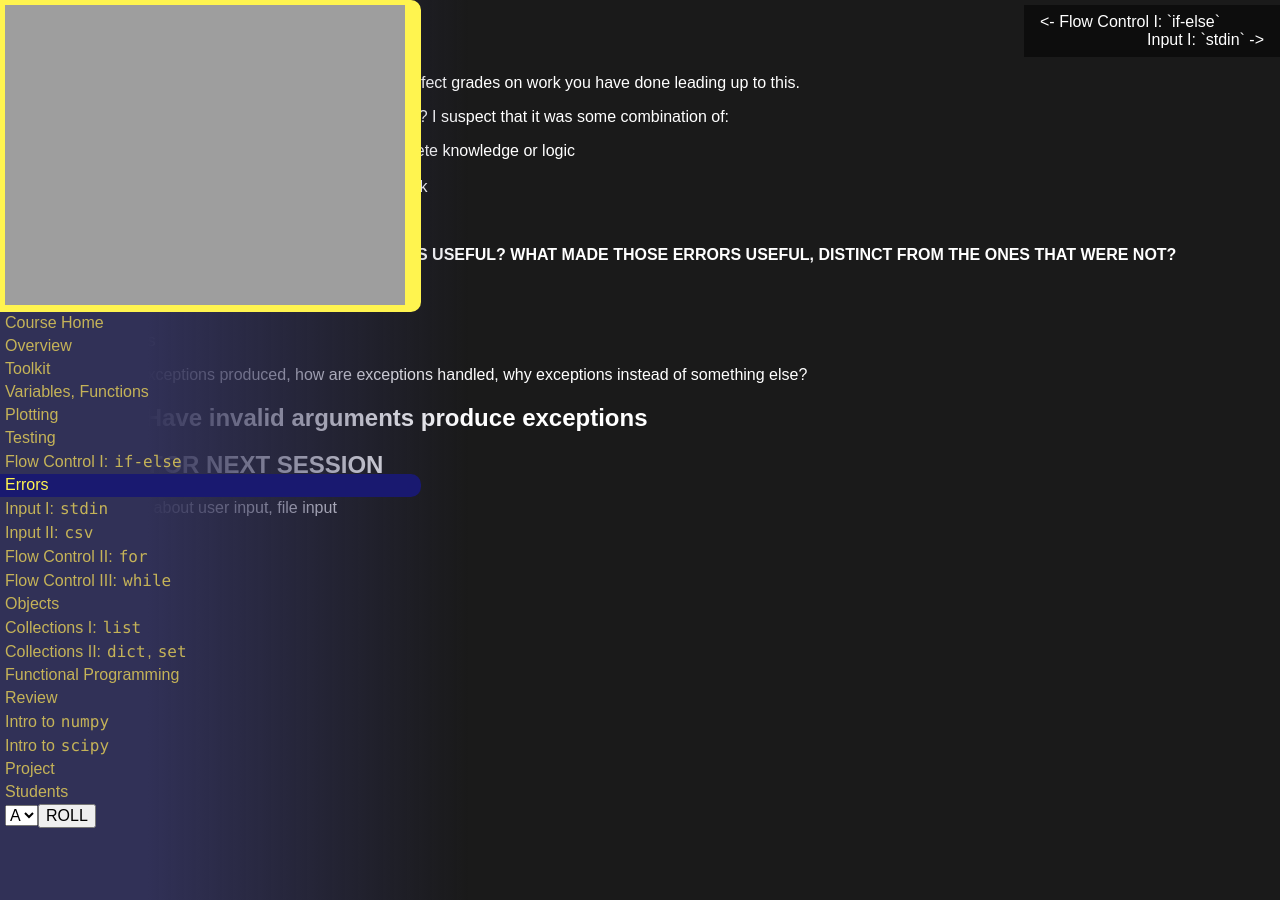
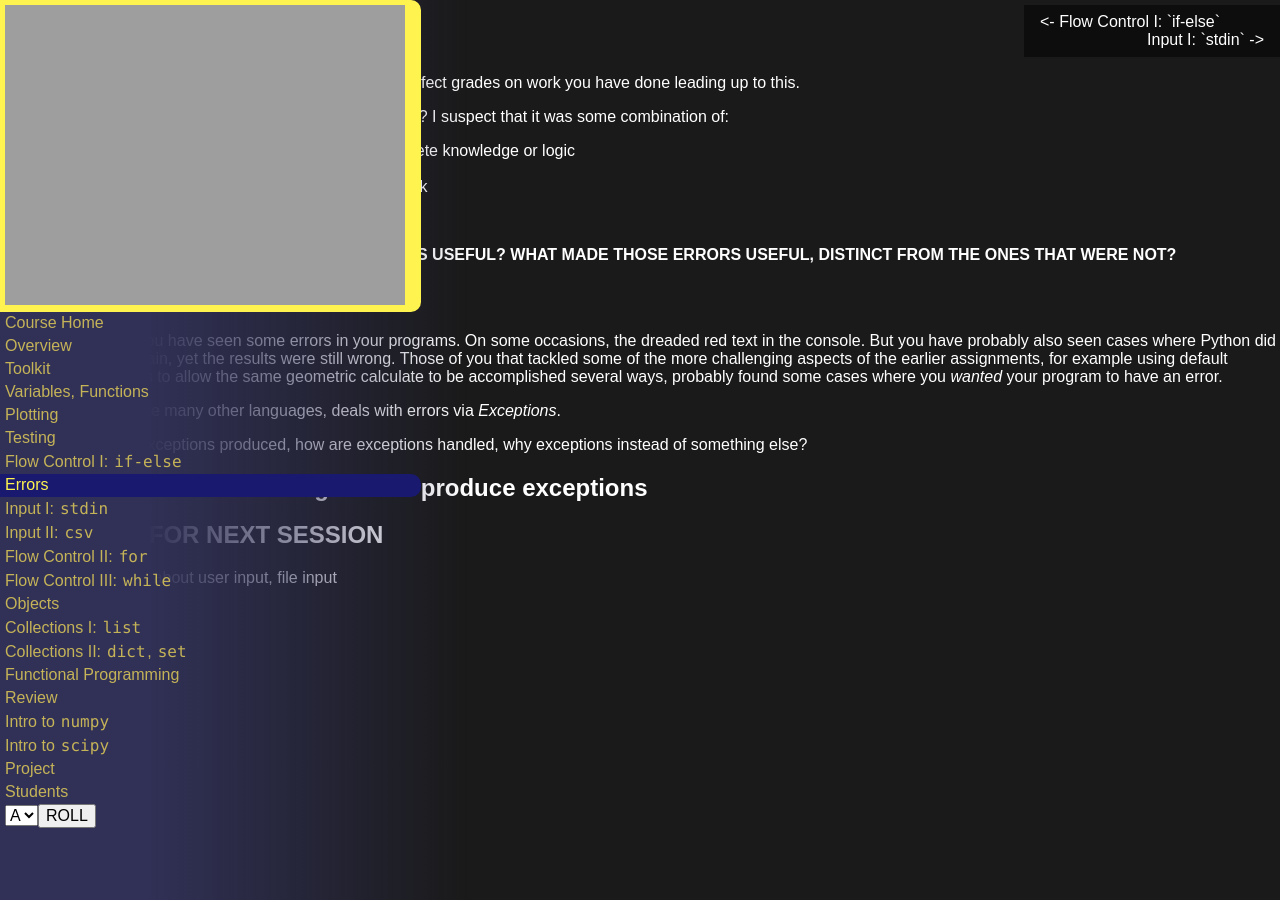
Before and after one commit to AIMS-Ghana/python-course, a Jekyll site: the page built from _days/06_errors.md, in a window 1280 px wide. Built offline with Jekyll 4.4.1, drawn with Linux system fonts in a browser that asks for light colours.

Commit message:
draft updates to error session

```diff
--- a/_days/06_errors.md
+++ b/_days/06_errors.md
@@ -21,7 +21,15 @@ FROM THE ONES THAT WERE NOT?**
 
 ## Errors in Programs
 
-Exceptions
+By now, you have seen some errors in your programs.  On some occasions, the
+dreaded red text in the console.  But you have probably also seen cases where
+Python did not complain, yet the results were still wrong. Those of you that
+tackled some of the more challenging aspects of the earlier assignments, for
+example using default arguments to allow the same geometric calculate to be
+accomplished several ways, probably found some cases where you *wanted* your
+program to have an error.
+
+Python, like many other languages, deals with errors via *Exceptions*.
 
 how are exceptions produced, how are exceptions handled, why exceptions instead of something else?
 
```
